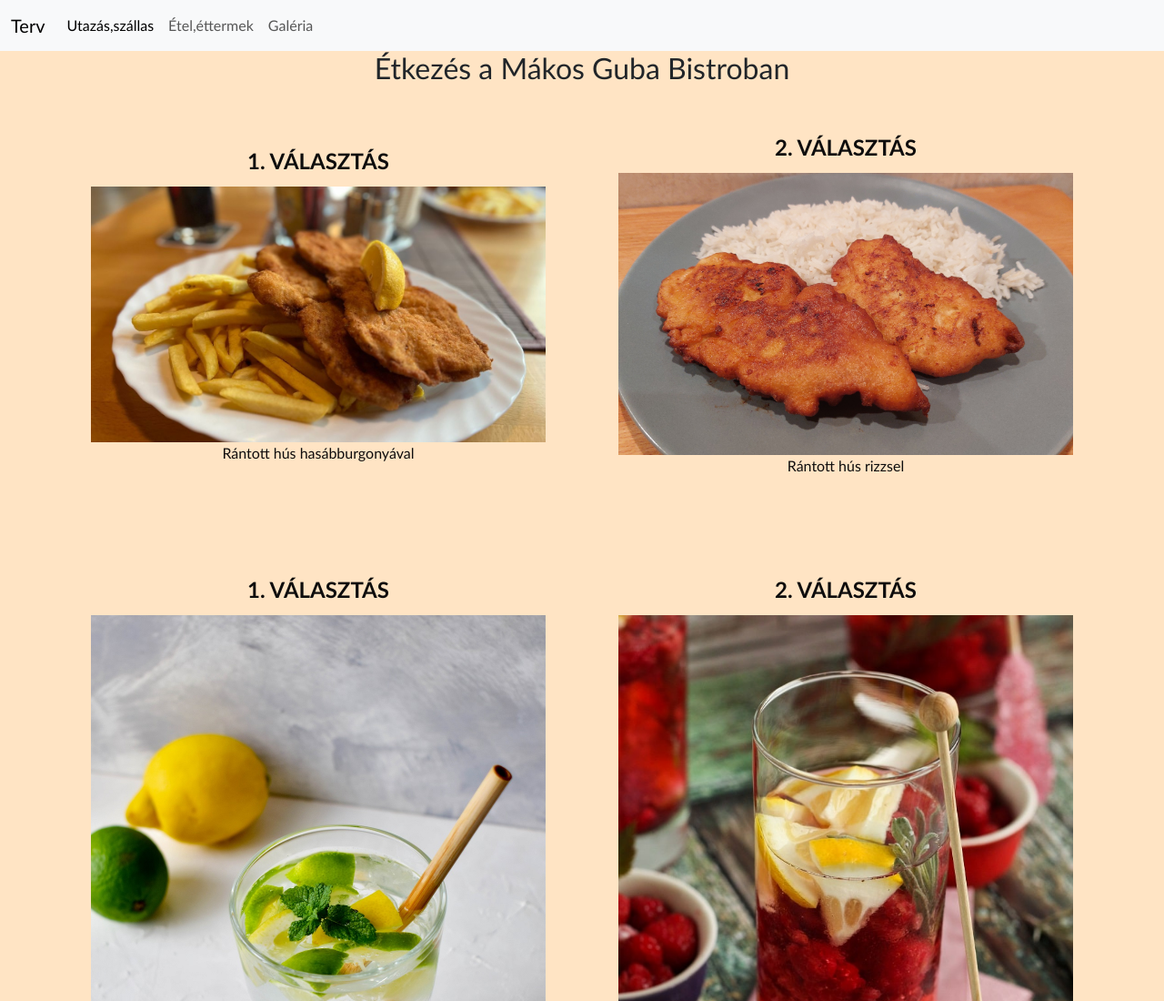
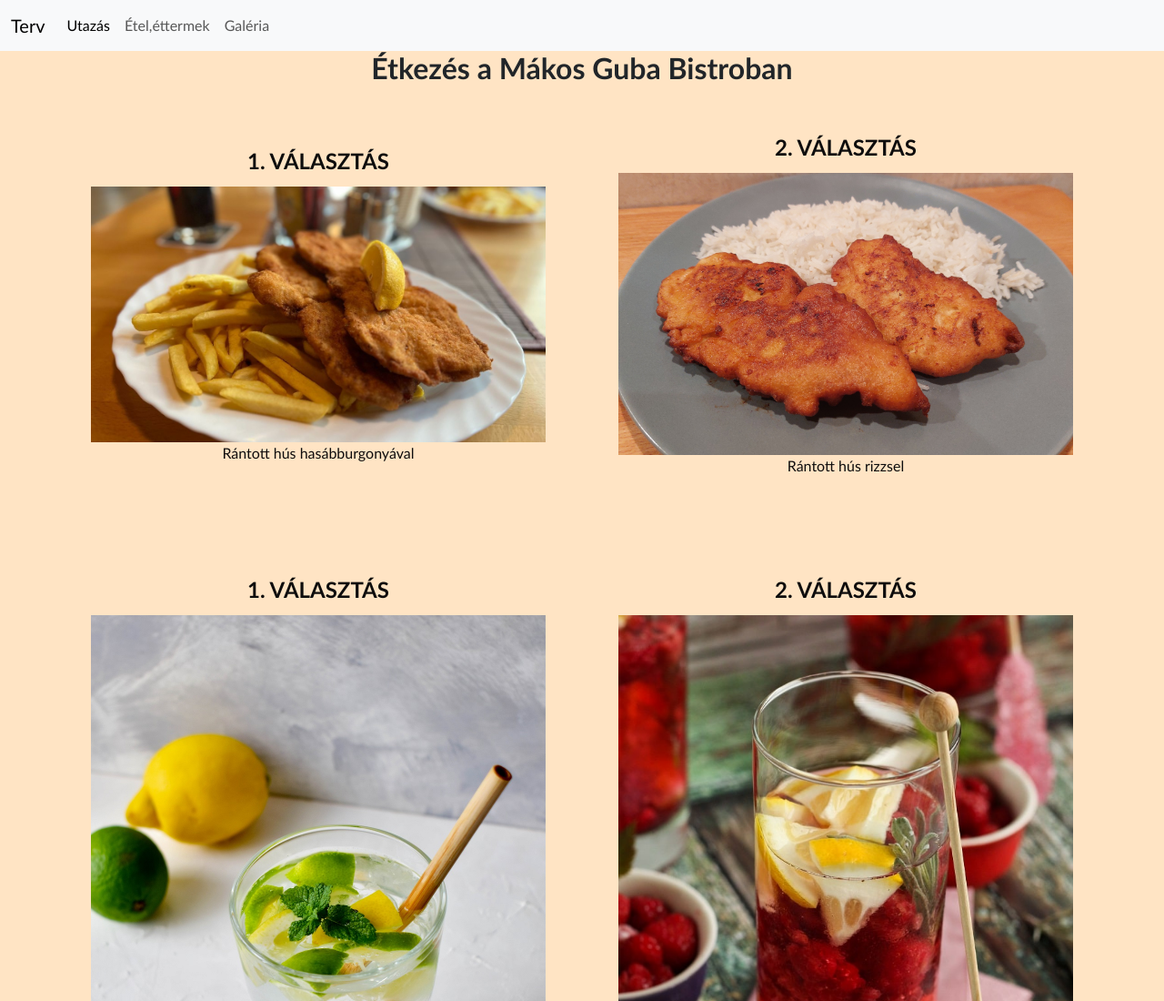
Before and after one commit to Zsombi0908/T-th-Zsombor-oszt-lykir-ndul-s, a plain HTML site: page étel,éttermek.html in a window 1280 px wide. Shown: the top 1100 px of the page at 91% size. Drawn offline with Linux system fonts and the light colour scheme.

Commit message:
címek félövérré alaakítása

```diff
--- a/galeria.css
+++ b/galeria.css
@@ -44,4 +44,5 @@ HTML, BODY {
   h2{
     margin: auto;
     text-align: center;
+    font-weight: bold;
   }
--- a/étel,éttermek.html
+++ b/étel,éttermek.html
@@ -20,7 +20,7 @@
         <div class="collapse navbar-collapse" id="navbarNavDropdown">
           <ul class="navbar-nav">
             <li class="nav-item">
-              <a class="nav-link active" aria-current="page" href="utazás,szallas.html">Utazás,szállas</a>
+              <a class="nav-link active" aria-current="page" href="utazás.html">Utazás</a>
             </li>
             <li class="nav-item">
               <a class="nav-link" href="étel,éttermek.html">Étel,éttermek</a>
--- a/étel.css
+++ b/étel.css
@@ -13,6 +13,7 @@ td{
   padding: 40px;
   color: rgb(14, 13, 13);
   margin: auto;
+
 
 }
 
@@ -30,5 +31,6 @@ text-align: center;
 h2{
   text-align: center;
   margin: auto;
+  font-weight: bold;
 
 }
```
Also changed, not shown: galéria.html (+1 -1 lines), index.html (+2 -2 lines), utazás.html (renamed from utazás,szallas.html, +1 -1 lines), limo2.jpg (added).
